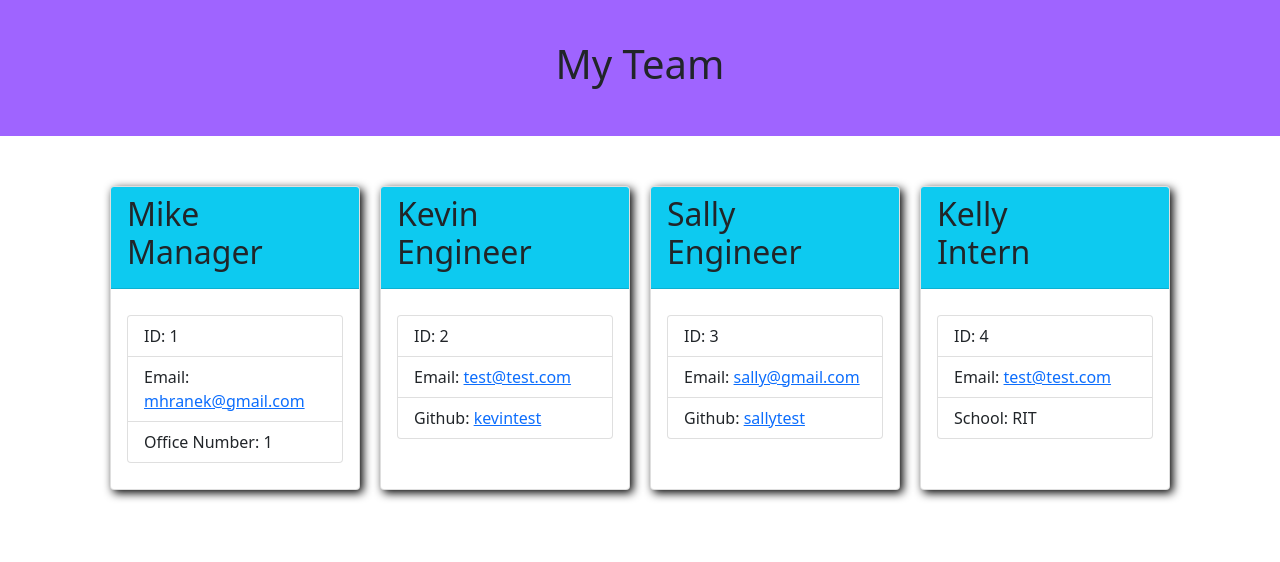
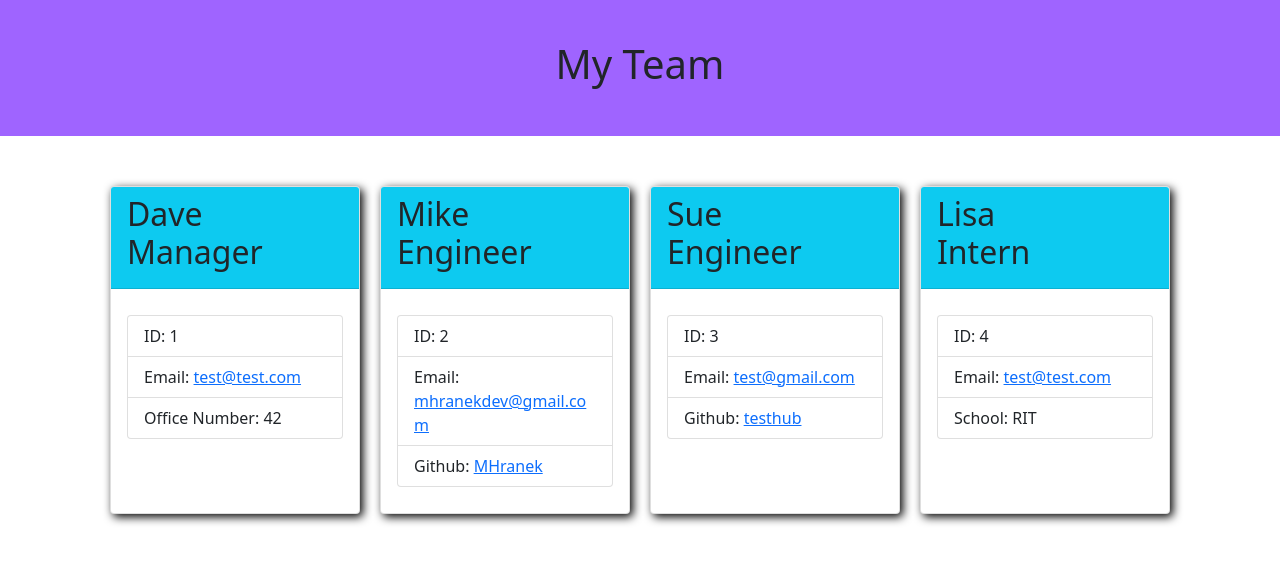
Before and after one commit to MHranek/Team-Profile-Generator, a website: page output/index.html in a window 1280 px wide. Drawn offline with nearby package versions, Linux system fonts and the light colour scheme.

```diff
--- a/output/index.html
+++ b/output/index.html
@@ -16,40 +16,40 @@
         <section id="card-section" class="d-flex justify-content-center flex-wrap mx-5">
             <div class="card">
                     <section class="card-header bg-info">
-                        <h2>Mike<br>Manager</h2>
+                        <h2>Dave<br>Manager</h2>
                     </section>
                     <section class="card-body">
                         <ul class="list-group">
                             <li class="list-group-item">ID: 1</li>
-                            <li class="list-group-item">Email: <a href="mailto: mhranek@gmail.com">mhranek@gmail.com</a></li>
-                            <li class="list-group-item">Office Number: 1</li>
+                            <li class="list-group-item">Email: <a href="mailto: test@test.com">test@test.com</a></li>
+                            <li class="list-group-item">Office Number: 42</li>
                         </ul>
                     </section>
                 </div><div class="card">
                     <section class="card-header bg-info">
-                        <h2>Kevin<br>Engineer</h2>
+                        <h2>Mike<br>Engineer</h2>
                     </section>
                     <section class="card-body">
                         <ul class="list-group">
                             <li class="list-group-item">ID: 2</li>
-                            <li class="list-group-item">Email: <a href="mailto: test@test.com">test@test.com</a></li>
-                            <li class="list-group-item">Github: <a href="https://github.com/kevintest">kevintest</a></li>
+                            <li class="list-group-item">Email: <a href="mailto: mhranekdev@gmail.com">mhranekdev@gmail.com</a></li>
+                            <li class="list-group-item">Github: <a href="https://github.com/MHranek">MHranek</a></li>
                         </ul>
                     </section>
                 </div><div class="card">
                     <section class="card-header bg-info">
-                        <h2>Sally<br>Engineer</h2>
+                        <h2>Sue<br>Engineer</h2>
                     </section>
                     <section class="card-body">
                         <ul class="list-group">
                             <li class="list-group-item">ID: 3</li>
-                            <li class="list-group-item">Email: <a href="mailto: sally@gmail.com">sally@gmail.com</a></li>
-                            <li class="list-group-item">Github: <a href="https://github.com/sallytest">sallytest</a></li>
+                            <li class="list-group-item">Email: <a href="mailto: test@gmail.com">test@gmail.com</a></li>
+                            <li class="list-group-item">Github: <a href="https://github.com/testhub">testhub</a></li>
                         </ul>
                     </section>
                 </div><div class="card">
                     <section class="card-header bg-info">
-                        <h2>Kelly<br>Intern</h2>
+                        <h2>Lisa<br>Intern</h2>
                     </section>
                     <section class="card-body">
                         <ul class="list-group">
```
Also changed, not shown: README.md.
